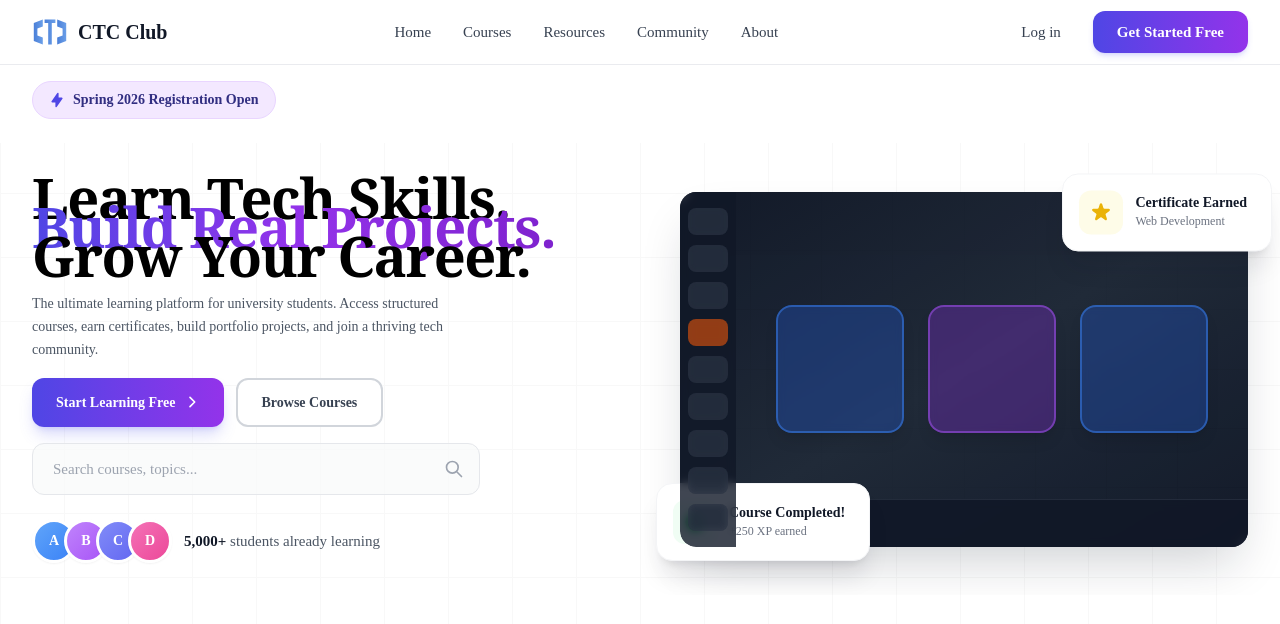
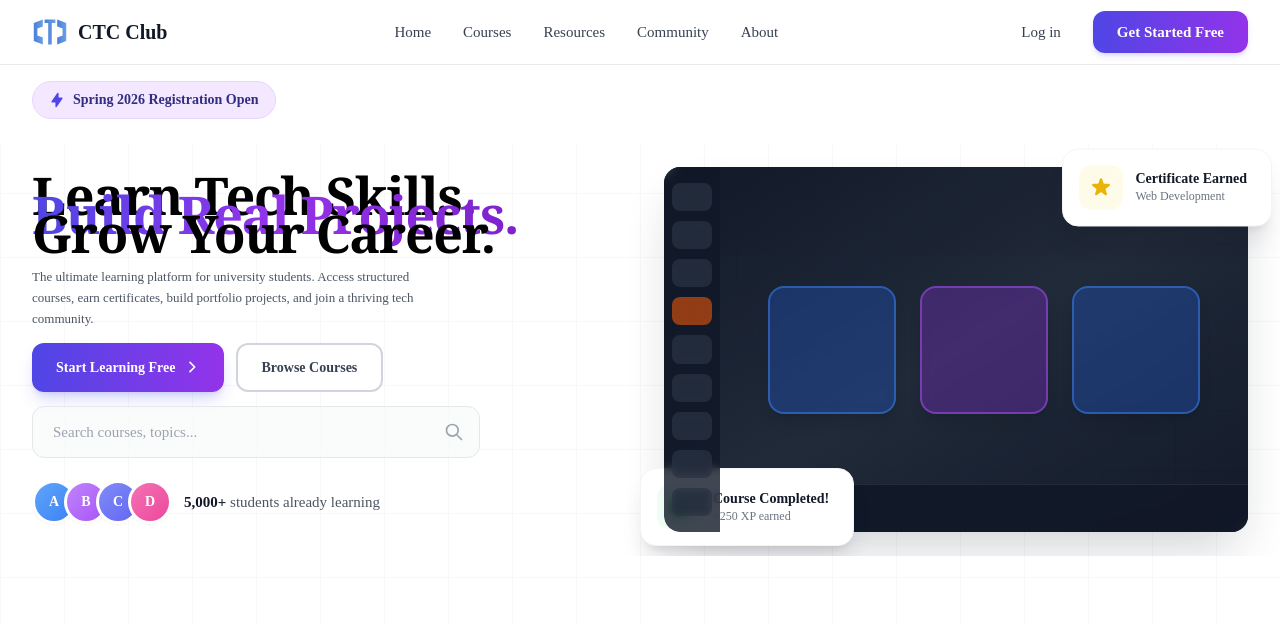
Before and after one commit to Shme-CS/ctc-club, a Next.js app: page / in a window 1280 px wide. Shown: the top 624 px of the page. Built offline with nearby package versions, Linux system fonts and the light colour scheme.

Commit message:
refactor: fine-tune typography and spacing for exact reference match

```diff
--- a/components/sections/hero-content.tsx
+++ b/components/sections/hero-content.tsx
@@ -8,16 +8,16 @@ import { AvatarGroup } from '@/components/ui/avatar-group';
  */
 function Headline() {
   return (
-    <div className="-space-y-4">
-      <h1 className="text-[2.75rem] sm:text-[3rem] lg:text-[3.25rem] xl:text-[3.5rem] font-extrabold text-black leading-[0.8] tracking-tight" style={{ fontFamily: 'Georgia, serif' }}>
+    <div className="-space-y-5">
+      <h1 className="text-[2.5rem] sm:text-[2.75rem] lg:text-[3rem] xl:text-[3.25rem] font-extrabold text-black leading-[0.75] tracking-tight" style={{ fontFamily: 'Georgia, serif' }}>
         Learn Tech Skills.
       </h1>
-      <h1 className="text-[2.75rem] sm:text-[3rem] lg:text-[3.25rem] xl:text-[3.5rem] font-extrabold leading-[0.8] tracking-tight" style={{ fontFamily: 'Georgia, serif' }}>
+      <h1 className="text-[2.5rem] sm:text-[2.75rem] lg:text-[3rem] xl:text-[3.25rem] font-extrabold leading-[0.75] tracking-tight" style={{ fontFamily: 'Georgia, serif' }}>
         <span className="text-transparent bg-clip-text bg-gradient-to-r from-indigo-600 via-purple-600 to-purple-700">
           Build Real Projects.
         </span>
       </h1>
-      <h1 className="text-[2.75rem] sm:text-[3rem] lg:text-[3.25rem] xl:text-[3.5rem] font-extrabold text-black leading-[0.8] tracking-tight" style={{ fontFamily: 'Georgia, serif' }}>
+      <h1 className="text-[2.5rem] sm:text-[2.75rem] lg:text-[3rem] xl:text-[3.25rem] font-extrabold text-black leading-[0.75] tracking-tight" style={{ fontFamily: 'Georgia, serif' }}>
         Grow Your Career.
       </h1>
     </div>
@@ -26,7 +26,7 @@ function Headline() {
 
 function Subtitle() {
   return (
-    <p className="text-[0.875rem] text-gray-600 leading-relaxed max-w-md">
+    <p className="text-[0.8125rem] text-gray-600 leading-relaxed max-w-sm">
       The ultimate learning platform for university students. Access structured courses,
       earn certificates, build portfolio projects, and join a thriving tech community.
     </p>
@@ -51,7 +51,7 @@ function CTAGroup() {
 
 export function HeroContent() {
   return (
-    <div className="space-y-4">
+    <div className="space-y-3.5">
       <Headline />
       <Subtitle />
       <CTAGroup />
--- a/components/sections/hero-section.tsx
+++ b/components/sections/hero-section.tsx
@@ -8,8 +8,8 @@ import { HeroImage } from './hero-image';
 export function HeroSection() {
   return (
     <section className="relative overflow-hidden">
-      <div className="max-w-7xl mx-auto px-6 lg:px-8 py-4 lg:py-8">
-        <div className="grid lg:grid-cols-2 gap-8 lg:gap-20 items-center">
+      <div className="max-w-7xl mx-auto px-6 lg:px-8 py-3 lg:py-6">
+        <div className="grid lg:grid-cols-2 gap-6 lg:gap-12 items-center">
           <HeroContent />
           <HeroImage />
         </div>
```
